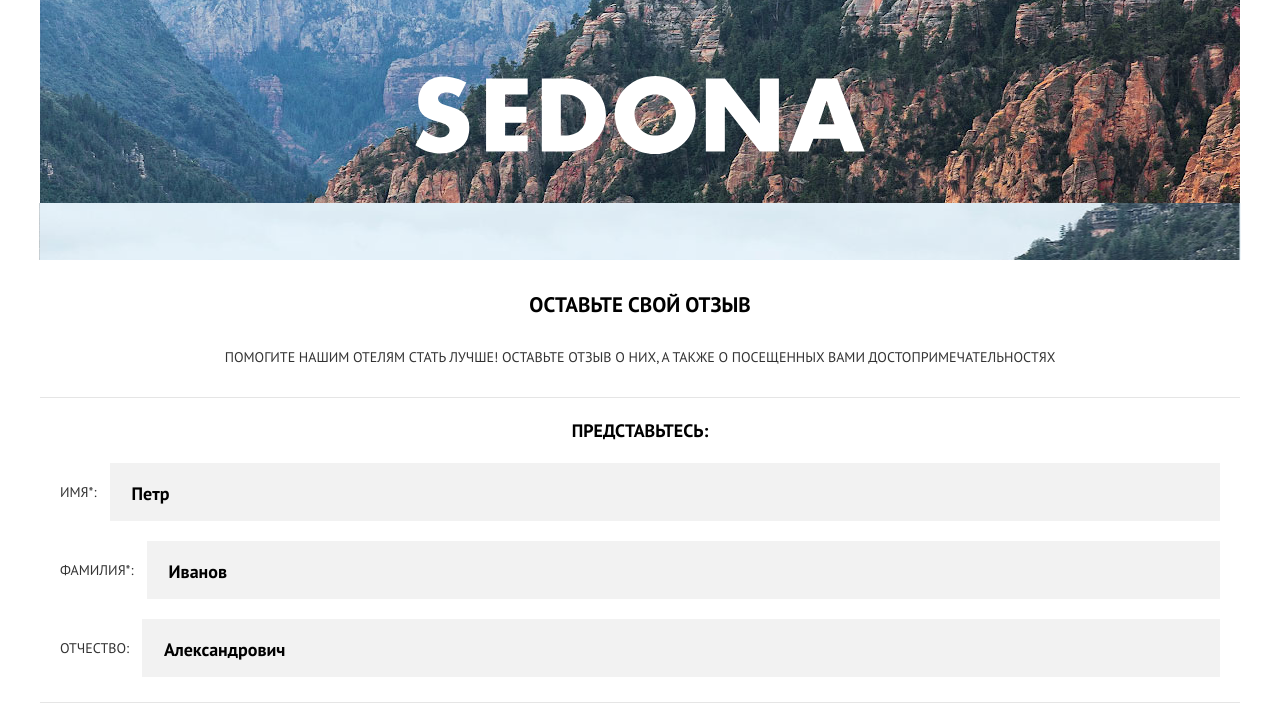
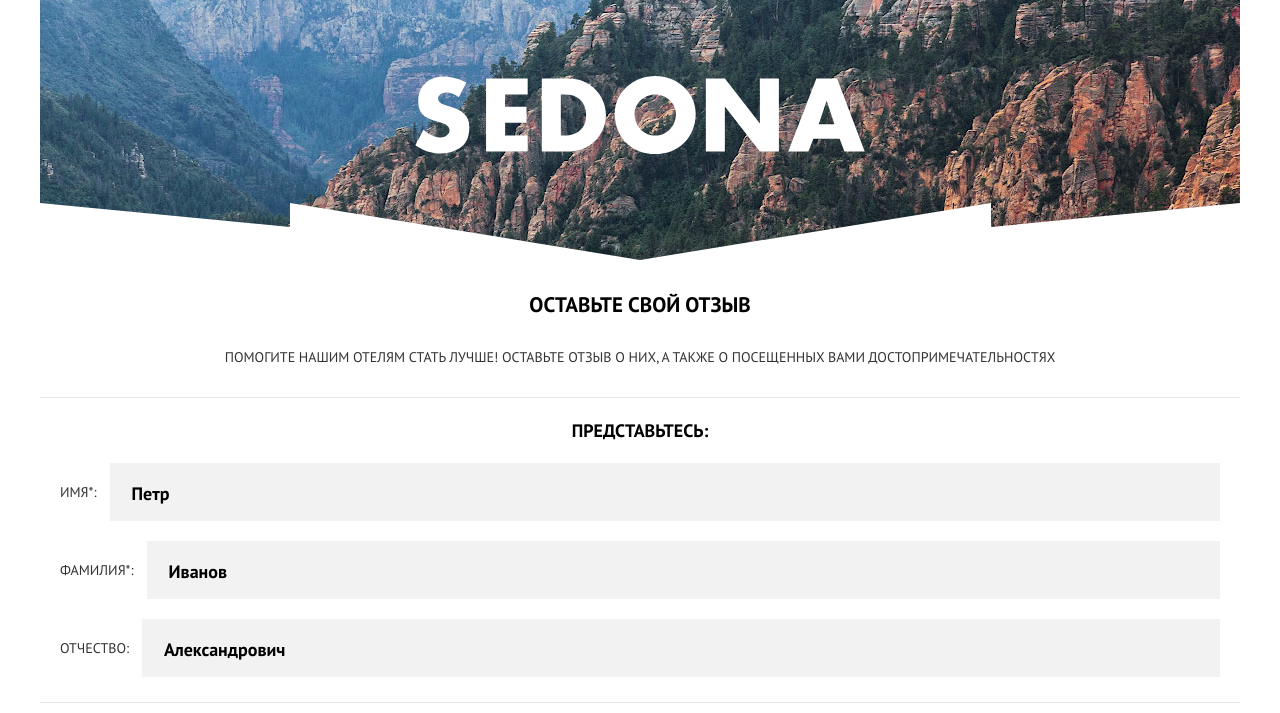
Before and after one commit to maxlindr/1449935-sedona-20, a website: page source/feedback.html in a window 1280 px wide. Shown: the part 87-800 px from the top of the page. Drawn offline with nearby package versions, Linux system fonts and the light colour scheme; files that its build step writes are made by us from their sources.

Commit message:
Титулы страниц доделаны

```diff
--- a/source/sass/page-title.scss
+++ b/source/sass/page-title.scss
@@ -26,8 +26,8 @@
 
 .page-title--secondary::before {
   background-image: url("../img/bg-back-desktop@1x.jpg");
-  background-size: 902px 214px;
-  background-position-y: bottom;
+  background-size: 902px auto;
+  background-position: center bottom;
 }
 
 .page-title::after {
@@ -39,6 +39,7 @@
   height: 57px;
   content: "";
   background-image: url("../img/bg-intro-triangle-desktop.svg");
+  background-size: 100% 100%;
   transform: translateX(-50%);
 }
 
@@ -71,11 +72,10 @@
   .page-title--secondary::before {
     background-image: url("../img/bg-back-desktop@1x.jpg");
     background-size: 1200px 518px;
-    background-position-y: bottom;
   }
 
   .page-title--secondary::after {
-    background-image: url("../img/bg-back-desktop@1x.jpg");
+    width: 1200px;
   }
 
   .page-title__welcome--primary {
```
